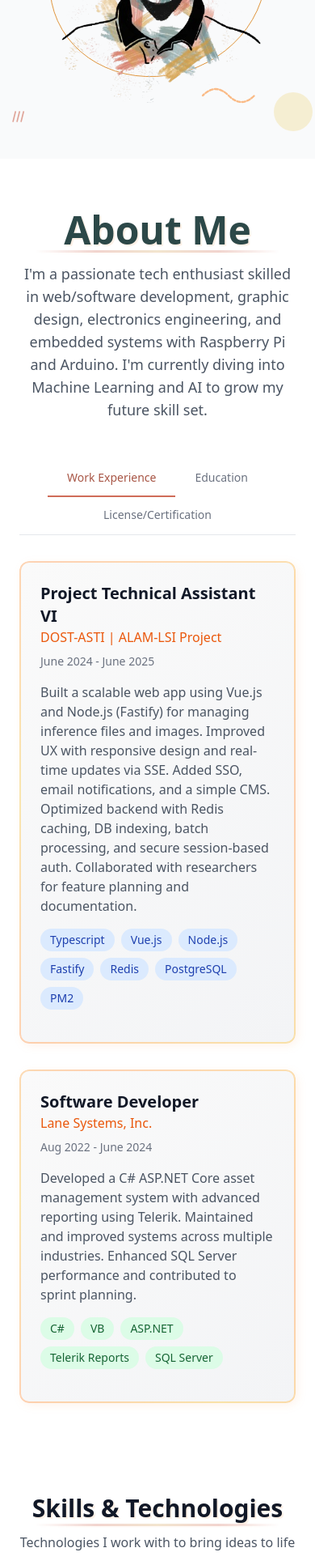
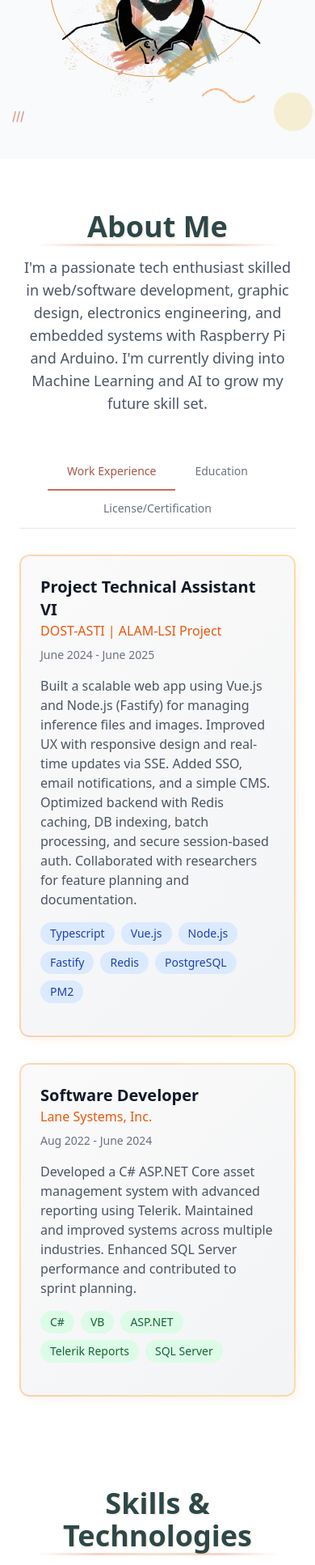
Before and after one commit to geejayjay/geejayjay-portfolio, a React (Vite) app: page / in a window 390 px wide. Shown: the part 657-2590 px from the top of the page at 81% size. Built offline with nearby package versions, Linux system fonts and the light colour scheme.

Commit message:
ui fix: fix font size for section title

```diff
--- a/client/components/AboutSection.tsx
+++ b/client/components/AboutSection.tsx
@@ -169,7 +169,7 @@ export default function AboutSection() {
     <section id="about" className="px-6 py-16 md:px-12 lg:px-16 bg-white">
       <div className="max-w-5xl mx-auto">
         <div className="text-center mb-12">
-          <h2 className="text-5xl md:text-5xl font-bold text-gray-900 mb-4" style={{ color: "#2C4848" }}>About Me</h2>
+          <h2 className="text-4xl md:text-5xl font-bold text-gray-900 mb-4" style={{ color: "#2C4848" }}>About Me</h2>
           <p className="text-lg text-gray-600 max-w-2xl mx-auto">
             I'm a passionate tech enthusiast skilled in web/software development, graphic design, electronics engineering, and embedded systems with Raspberry Pi and Arduino. I'm currently diving into Machine Learning and AI to grow my future skill set.
           </p>
--- a/client/components/SkillsSection.tsx
+++ b/client/components/SkillsSection.tsx
@@ -55,7 +55,7 @@ export default function SkillsSection() {
     <section id="skills" className="px-6 py-12 md:px-12 lg:px-16 bg-white">
       <div className="max-w-5xl mx-auto">
         <div className="text-center mb-8">
-          <h2 className="text-3xl md:text-4xl font-bold text-gray-900 mb-3">
+          <h2 className="text-4xl md:text-5xl font-bold text-gray-900 mb-3" style={{ color: "#2C4848" }}>
             Skills & Technologies
           </h2>
           <p className="text-gray-600 max-w-xl mx-auto">
```
